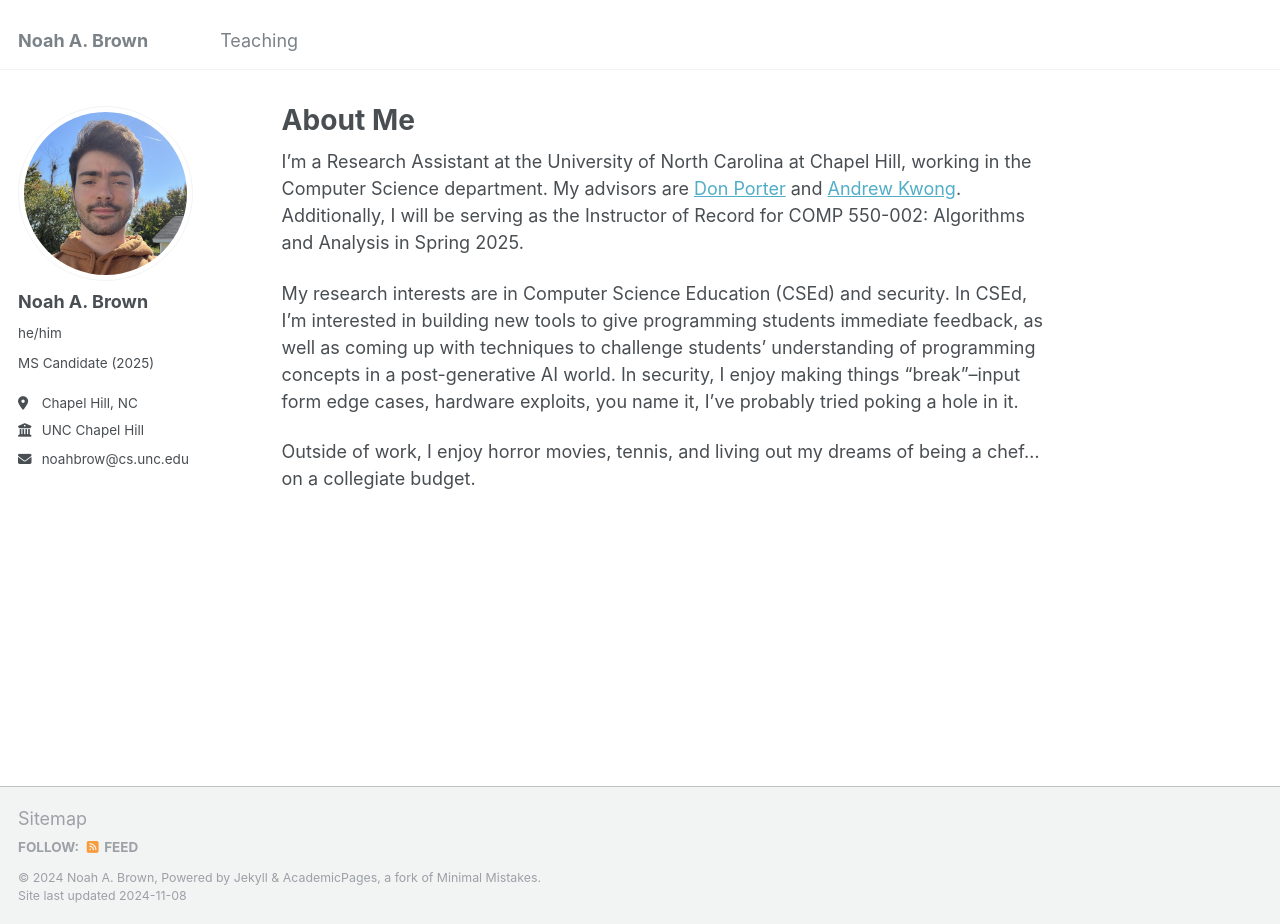
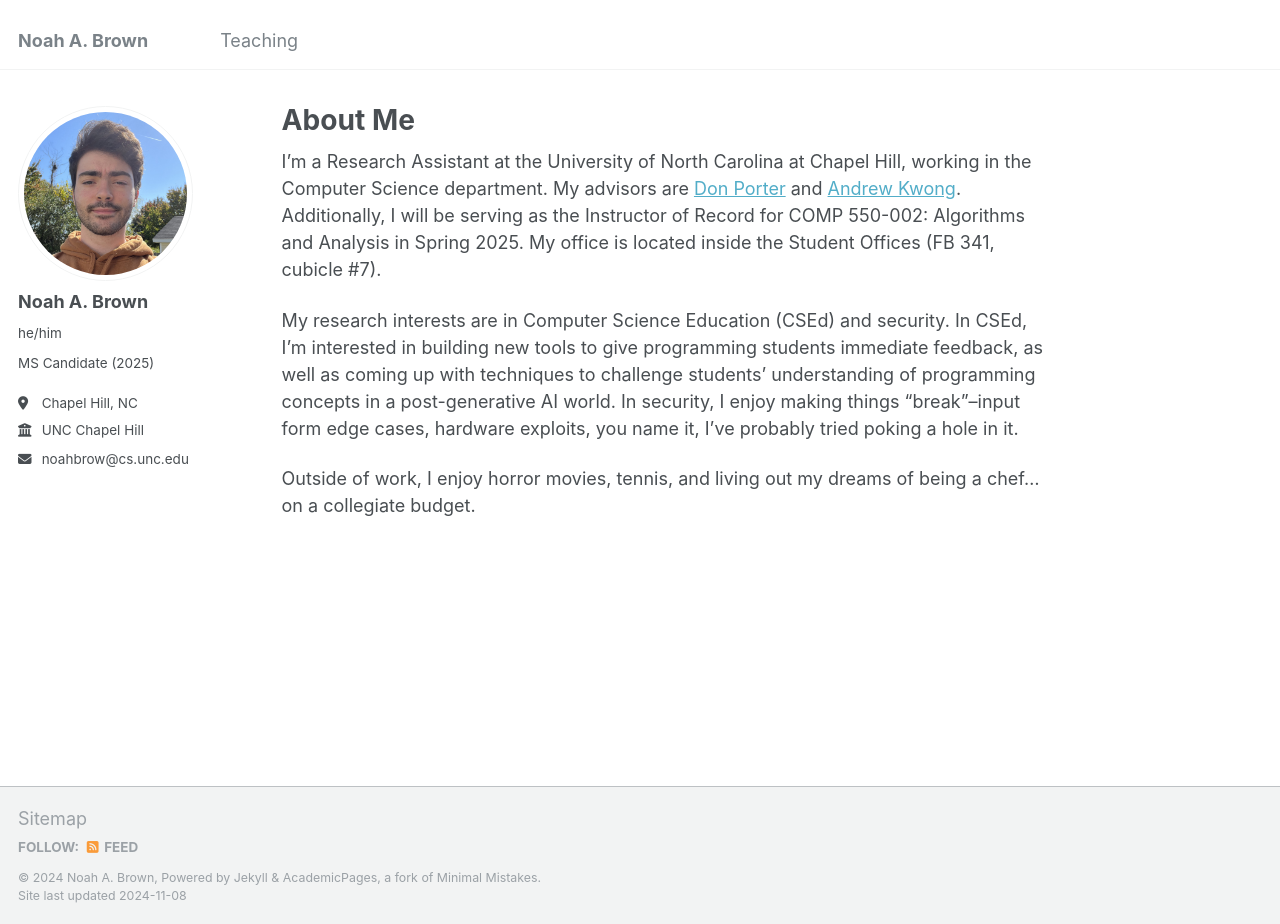
Before and after one commit to nabrown8/nabrown8.github.io, a Jekyll site: the page built from _pages/about.md, in a window 1280 px wide and 924 px high. Built offline with Jekyll 4.4.1, drawn with Linux system fonts in a browser that asks for light colours.

Commit message:
Adds office info

```diff
--- a/_pages/about.md
+++ b/_pages/about.md
@@ -7,7 +7,7 @@ redirect_from:
   - /about.html
 ---
 
-I'm a Research Assistant at the University of North Carolina at Chapel Hill, working in the Computer Science department. My advisors are [Don Porter](https://www.cs.unc.edu/~porter/) and [Andrew Kwong](https://andrewkwong.org). Additionally, I will be serving as the Instructor of Record for COMP 550-002: Algorithms and Analysis in Spring 2025.
+I'm a Research Assistant at the University of North Carolina at Chapel Hill, working in the Computer Science department. My advisors are [Don Porter](https://www.cs.unc.edu/~porter/) and [Andrew Kwong](https://andrewkwong.org). Additionally, I will be serving as the Instructor of Record for COMP 550-002: Algorithms and Analysis in Spring 2025. My office is located inside the Student Offices (FB 341, cubicle #7).
 
 My research interests are in Computer Science Education (CSEd) and security. In CSEd, I'm interested in building new tools to give programming students immediate feedback, as well as coming up with techniques to challenge students' understanding of programming concepts in a post-generative AI world. In security, I enjoy making things "break"--input form edge cases, hardware exploits, you name it, I've probably tried poking a hole in it.
 
```
